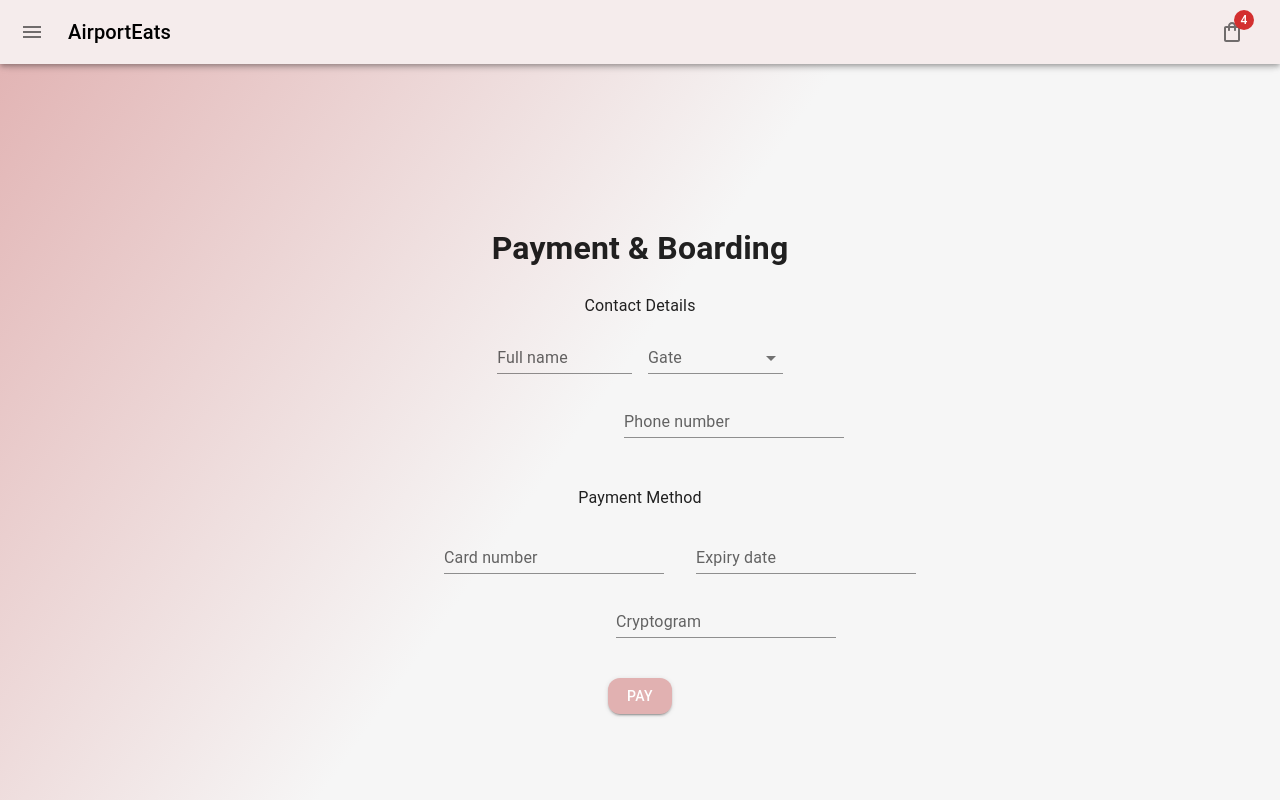
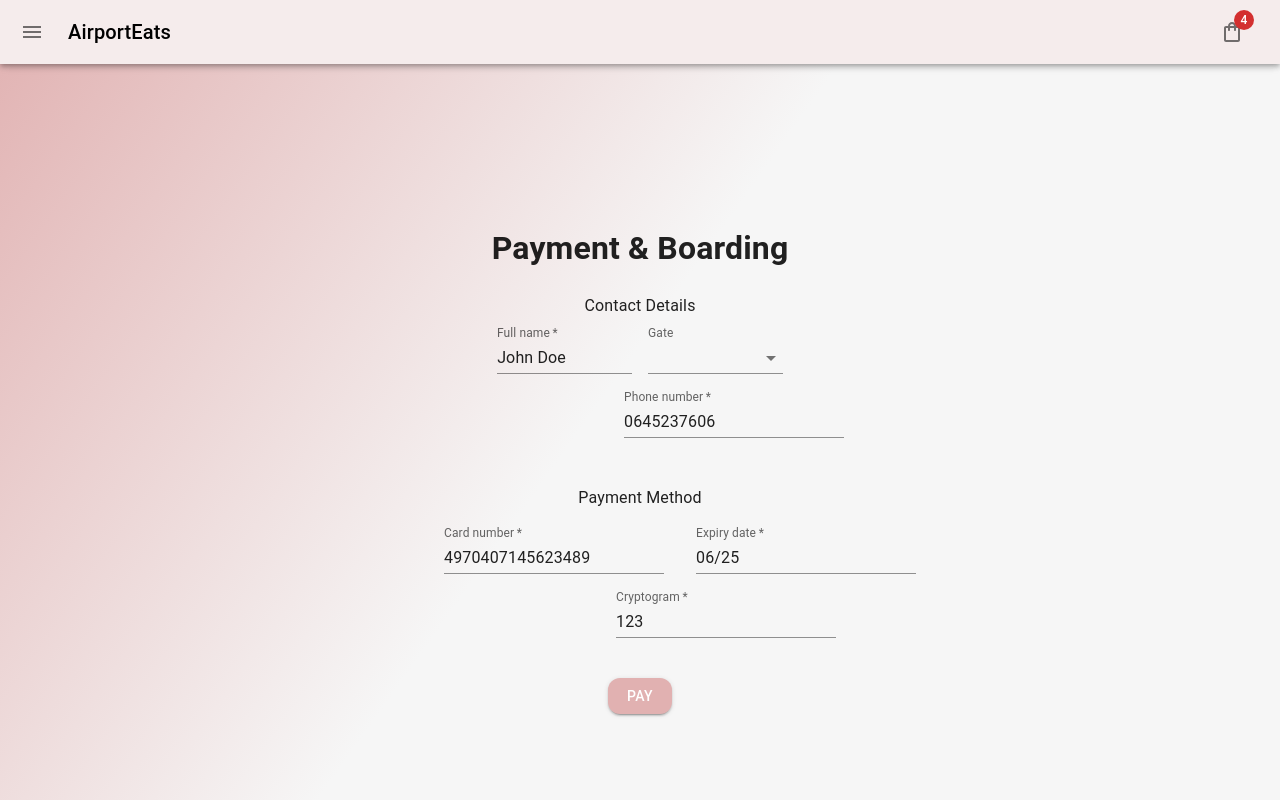
Before and after one commit to WildCodeSchool/04_2023_LYON_CDA_P2_-AirportEats, a React (Vite) app in the folder frontend/: page /payment in a window 1280 px wide. Built offline with nearby package versions, Linux system fonts and the light colour scheme.

Commit message:
updated form

```diff
--- a/frontend/src/pages/Payment.jsx
+++ b/frontend/src/pages/Payment.jsx
@@ -6,9 +6,17 @@ import FormControl from "@mui/material/FormControl";
 import Select from "@mui/material/Select";
 import { useState } from "react";
 import { Button, Typography } from "@mui/material";
+import { useNavigate } from "react-router-dom";
 
 export default function Payment() {
-  const [gate, setGate] = useState("");
+  const [gate, setGate] = useState(0);
+  const navigate = useNavigate();
+
+  const handleSubmit = (event) => {
+    event.preventDefault();
+    const path = `/confirmation`;
+    navigate(path);
+  };
 
   const handleChange = (event) => {
     setGate(event.target.value);
@@ -28,7 +36,13 @@ export default function Payment() {
         noValidate
         autoComplete="off"
       >
-        <TextField id="full-name" label="Full name" variant="standard" />
+        <TextField
+          id="full-name"
+          label="Full name"
+          variant="standard"
+          defaultValue="John Doe"
+          required
+        />
         <FormControl variant="standard" sx={{ m: 1, minWidth: 120 }}>
           <InputLabel id="demo-simple-select-standard-label">Gate</InputLabel>
           <Select
@@ -45,7 +59,13 @@ export default function Payment() {
         </FormControl>
       </Box>
       <Box sx={{ display: "flex", justifyContent: "left", p: 1, ml: 77 }}>
-        <TextField id="phone-number" label="Phone number" variant="standard" />
+        <TextField
+          id="phone-number"
+          label="Phone number"
+          variant="standard"
+          defaultValue="0645237606"
+          required
+        />
       </Box>
       <Typography sx={{ pt: 5 }}>Payment Method</Typography>
       <Box sx={{ display: "flex", justifyContent: "center", ml: 10 }}>
@@ -53,21 +73,39 @@ export default function Payment() {
           id="card-number"
           label="Card number"
           variant="standard"
+          defaultValue="4970407145623489"
           sx={{ m: 2 }}
+          required
         />
         <TextField
           id="expiry-date"
           label="Expiry date"
           variant="standard"
+          defaultValue="06/25"
           sx={{ m: 2 }}
+          required
         />
       </Box>
       <Box sx={{ display: "flex", justifyContent: "left", ml: 77 }}>
-        <TextField id="cryptogram" label="Cryptogram" variant="standard" />
+        <TextField
+          id="cryptogram"
+          label="Cryptogram"
+          variant="standard"
+          defaultValue="123"
+          required
+        />
       </Box>
       <Button
+        onClick={handleSubmit}
         variant="contained"
-        sx={{ m: 5, borderRadius: 3, backgroundColor: "#e1b1b1" }}
+        sx={{
+          m: 5,
+          borderRadius: 3,
+          backgroundColor: "#e1b1b1",
+          ":hover": {
+            bgcolor: "#e1b1b1",
+          },
+        }}
       >
         Pay
       </Button>
```
